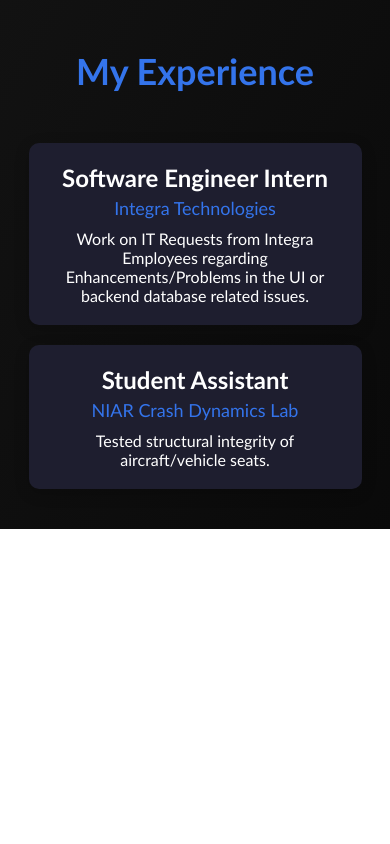
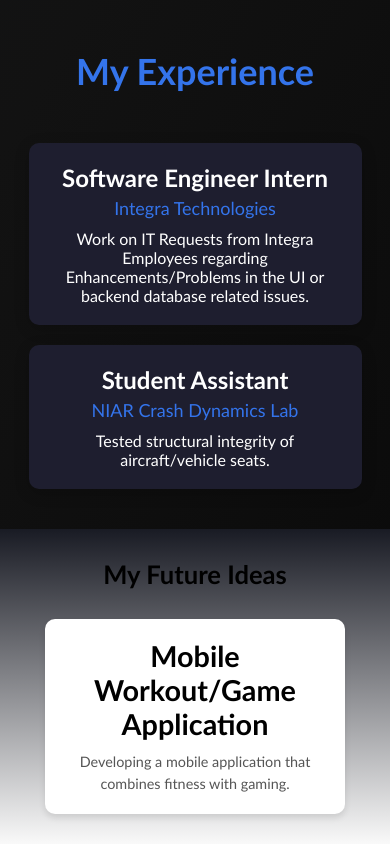
Before and after one commit to Lyquifyy/Portfolio-Website, a plain HTML site: page index.html in a window 390 px wide. Shown: the part 1671-2515 px from the top of the page. Before the commit the page ends 2200 px from the top, so only its background shows below. Drawn offline with Linux system fonts and the light colour scheme.

Commit message:
Adding a Ideas section, also implementing fixes for horizontal scroll on mobile.

```diff
--- a/index.html
+++ b/index.html
@@ -265,6 +265,37 @@
         </div>
     </section>
 
+    <div class="transition-divider"></div>
+
+    <!-- This is the future ideas section -->
+
+    <section class="ideas-section">
+        <h2 class="ideas-header">
+            My Future Ideas
+        </h2>
+        <div class="ideas-container">
+            <!-- Idea 1 -->
+            <div class="idea-card" onclick="openPopup('idea_popup1')">
+                <h3 class="idea-title">Mobile Workout/Game Application</h3>
+                <p class="idea-description">Developing a mobile application that combines fitness with gaming.</p>
+            </div>
+            <div class="popup" id="idea_popup1">
+                <div class="popup-content">
+                    <span class="close" onclick="closePopup('idea_popup1')">&times;</span>
+                    <h2>Mobile Workout/Game Application</h2>
+                    <p><strong>Description:</strong> A mobile app that combines fitness with gamification to keep users motivated.</p>
+                    <p><strong>Core Features:</strong></p>
+                    <ul>
+                        <li>Gamified challenges and rewards</li>
+                        <li>Personalized workout routines</li>
+                        <li>Real-time fitness tracking</li>
+                    </ul>
+                    <p><strong>Technologies Considered:</strong> React Native, Firebase, Wearable Tech Integration</p>
+                </div>
+            </div>
+        </div>
+    </section>
+
     <!--Some of the Javascript that was used-->
 
     <script>
--- a/main_page.css
+++ b/main_page.css
@@ -17,6 +17,10 @@
 
 html {
     scroll-behavior: smooth;
+}
+
+html, body {
+    overflow-x: hidden;
 }
 
 body {
@@ -461,6 +465,52 @@ header {
     color: #f1f1f1;
 }
 
+/* Future Ideas Section */
+
+.ideas-section {
+    padding: 60px 20px;
+    background: linear-gradient(180deg, rgba(25, 27, 36, 1), #f9f9f9);
+    transition: all 0.5s ease-in-out;
+}
+
+.ideas-header {
+    text-align: center;
+    font-size: 2.5rem;
+    margin-bottom: 30px;
+}
+
+.ideas-container {
+    display: flex;
+    justify-content: space-around;
+    flex-wrap: wrap;
+    gap: 20px;
+}
+
+.idea-card {
+    background-color: #fff;
+    border-radius: 10px;
+    box-shadow: 0 4px 6px rgba(0, 0, 0, 0.1);
+    width: 300px;
+    padding: 20px;
+    text-align: center;
+    cursor: pointer;
+    transition: transform 0.3s ease;
+}
+
+.idea-card:hover {
+    transform: translateY(-5px);
+}
+
+.idea-title {
+    font-size: 1.8rem;
+    margin-bottom: 10px;
+}
+
+.idea-description {
+    font-size: 1.2rem;
+    color: #555;
+}
+
 /* Ensure popup lists and text are properly spaced */
 
 .popup-content ul {
@@ -668,6 +718,27 @@ header {
         font-size: 14px;
     }
 
+    /*Ideas Section*/
+
+    .ideas-section {
+        padding: 30px 10px;
+        height: auto; /* Ensures section height adjusts to content */
+    }
+
+    .ideas-section h2 {
+        font-size: 1.6rem;
+    }
+
+    .ideas-section p {
+        font-size: 0.9rem;
+        line-height: 1.5;
+    }
+
+    .experience-section button {
+        font-size: 0.85rem;
+        padding: 8px 18px;
+    }
+
     /*Phone Header*/
 
     header {
```
